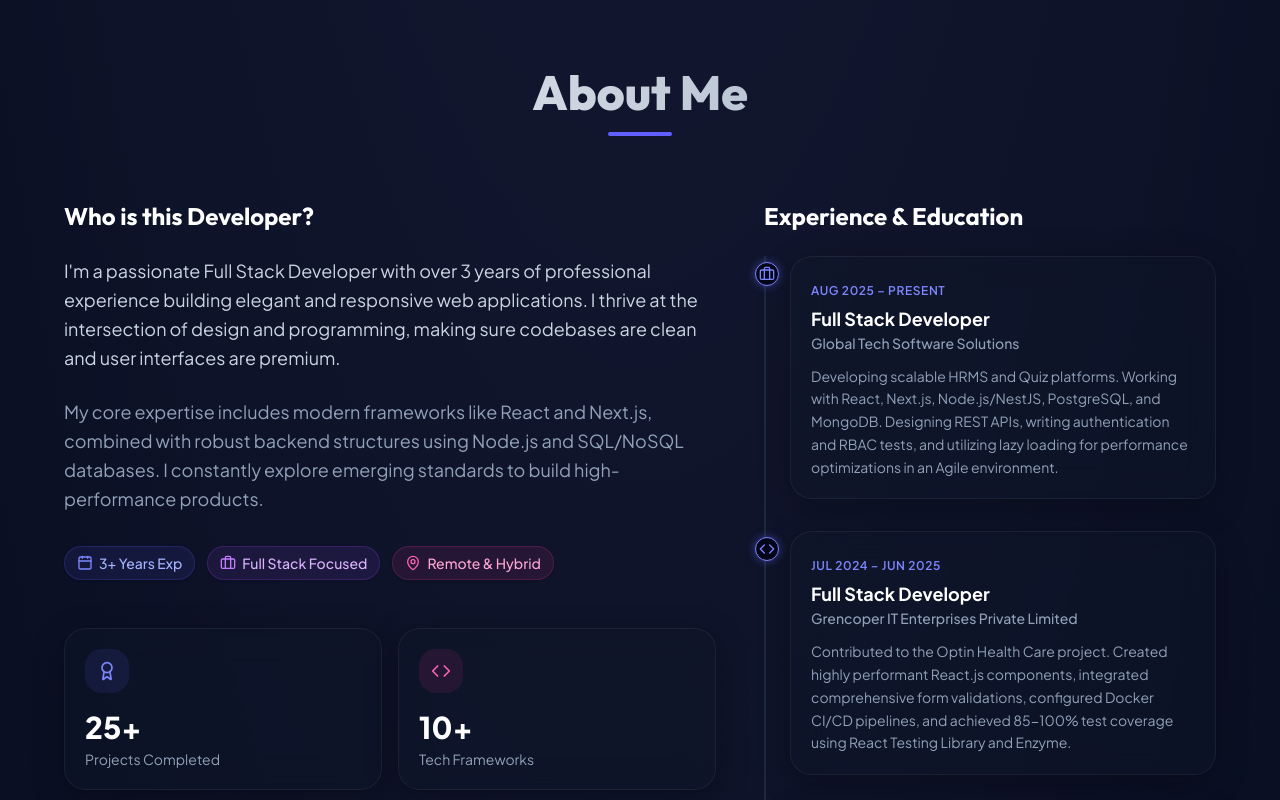
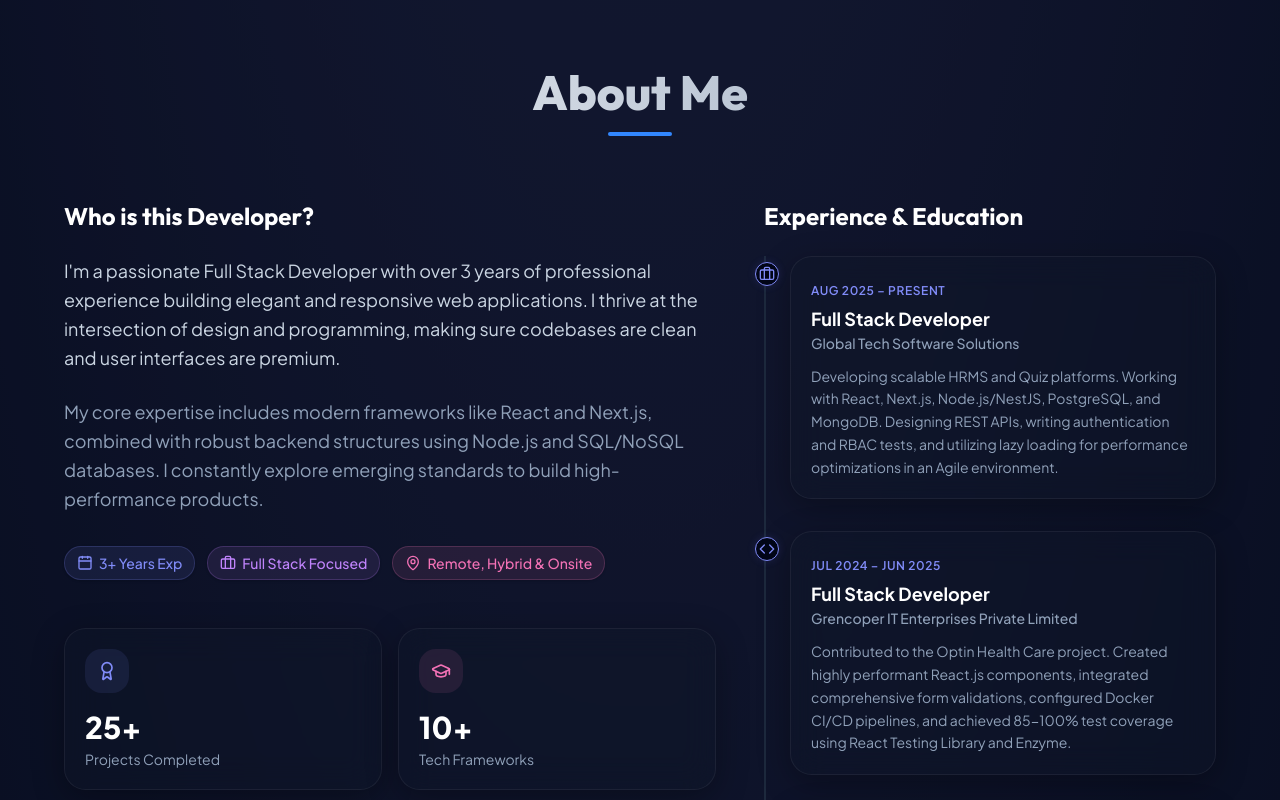
Before and after one commit to rohiniglobaltech-web/portfolio, a Next.js app: page / in a window 1280 px wide. Shown: the part 860-1660 px from the top of the page. Built offline with nearby package versions, Linux system fonts and the light colour scheme.

Commit message:
feat: add onsite to workplace badge and make about section color-dynamic

```diff
--- a/src/components/About.tsx
+++ b/src/components/About.tsx
@@ -34,7 +34,7 @@ export default function About() {
       <div className="max-w-6xl mx-auto relative z-10">
         <div className="text-center mb-16">
           <h2 className="text-4xl md:text-5xl font-extrabold font-heading bg-gradient-to-r from-white to-slate-400 bg-clip-text text-transparent mb-4">About Me</h2>
-          <div className="w-16 h-1 bg-indigo-500 mx-auto rounded-full" />
+          <div className="w-16 h-1 bg-primary mx-auto rounded-full" />
         </div>
 
         <div className="grid lg:grid-cols-12 gap-12 items-start">
@@ -51,29 +51,29 @@ export default function About() {
             </div>
 
             <div className="flex flex-wrap gap-3">
-              <Badge className="bg-indigo-500/10 text-indigo-300 border border-indigo-500/20 px-3 py-1.5 rounded-xl text-sm font-medium">
-                <Calendar className="h-4 w-4 mr-1.5 text-indigo-400" /> 3+ Years Exp
+              <Badge className="bg-accent-color/10 text-accent-color border border-accent-color/20 px-3 py-1.5 rounded-xl text-sm font-medium">
+                <Calendar className="h-4 w-4 mr-1.5" /> 3+ Years Exp
               </Badge>
-              <Badge className="bg-purple-500/10 text-purple-300 border border-purple-500/20 px-3 py-1.5 rounded-xl text-sm font-medium">
-                <Briefcase className="h-4 w-4 mr-1.5 text-purple-400" /> Full Stack Focused
+              <Badge className="bg-accent-secondary/10 text-accent-secondary border border-accent-secondary/20 px-3 py-1.5 rounded-xl text-sm font-medium">
+                <Briefcase className="h-4 w-4 mr-1.5" /> Full Stack Focused
               </Badge>
-              <Badge className="bg-pink-500/10 text-pink-300 border border-pink-500/20 px-3 py-1.5 rounded-xl text-sm font-medium">
-                <MapPin className="h-4 w-4 mr-1.5 text-pink-400" /> Remote & Hybrid
+              <Badge className="bg-accent-tertiary/10 text-accent-tertiary border border-accent-tertiary/20 px-3 py-1.5 rounded-xl text-sm font-medium">
+                <MapPin className="h-4 w-4 mr-1.5" /> Remote, Hybrid & Onsite
               </Badge>
             </div>
 
             {/* Quick Stats Grid */}
             <div className="grid grid-cols-2 gap-4 pt-4">
               <div className="glass-card rounded-2xl p-5 border border-white/5 bg-slate-950/20 hover:scale-[1.02] transition-transform duration-300">
-                <div className="p-3 bg-indigo-500/10 w-fit rounded-xl text-indigo-400 mb-4">
+                <div className="p-3 bg-accent-color/10 w-fit rounded-xl text-accent-color mb-4">
                   <Award className="w-5 h-5" />
                 </div>
                 <div className="text-3xl font-extrabold text-white">25+</div>
                 <div className="text-sm text-slate-400 mt-1">Projects Completed</div>
               </div>
               <div className="glass-card rounded-2xl p-5 border border-white/5 bg-slate-950/20 hover:scale-[1.02] transition-transform duration-300">
-                <div className="p-3 bg-pink-500/10 w-fit rounded-xl text-pink-400 mb-4">
-                  <Code className="w-5 h-5" />
+                <div className="p-3 bg-accent-tertiary/10 w-fit rounded-xl text-accent-tertiary mb-4">
+                  <GraduationCap className="w-5 h-5" />
                 </div>
                 <div className="text-3xl font-extrabold text-white">10+</div>
                 <div className="text-sm text-slate-400 mt-1">Tech Frameworks</div>
@@ -89,12 +89,12 @@ export default function About() {
               {timelineData.map((item, index) => (
                 <div key={index} className="relative">
                   {/* Circle Marker */}
-                  <span className="absolute -left-[35px] top-1.5 flex items-center justify-center w-6 h-6 rounded-full bg-slate-950 border border-indigo-400 text-indigo-400 shadow-[0_0_8px_rgba(99,102,241,0.5)]">
+                  <span className="absolute -left-[35px] top-1.5 flex items-center justify-center w-6 h-6 rounded-full bg-slate-950 border border-accent-color text-accent-color shadow-[0_0_8px_var(--orb-1)]">
                     {item.icon}
                   </span>
 
                   <div className="glass-card rounded-2xl p-5 border border-white/5 bg-slate-950/20 hover:border-white/10 transition-colors">
-                    <span className="text-xs font-semibold text-indigo-400 tracking-wider uppercase">{item.period}</span>
+                    <span className="text-xs font-semibold text-accent-color tracking-wider uppercase">{item.period}</span>
                     <h4 className="text-lg font-bold text-white mt-1">{item.role}</h4>
                     <span className="text-sm text-slate-400 block font-medium">{item.company}</span>
                     <p className="text-sm text-slate-400 mt-3 leading-relaxed">{item.description}</p>
```
